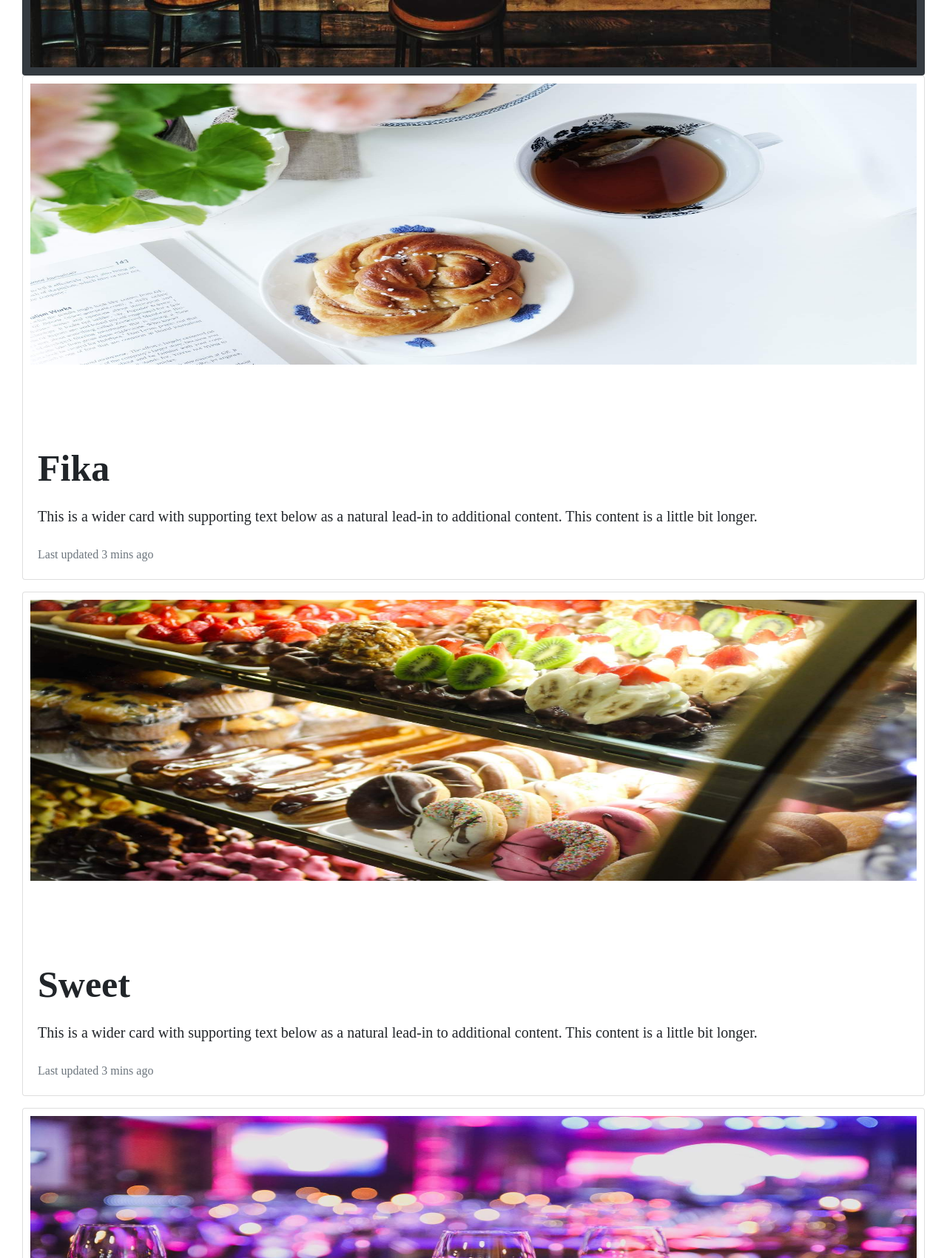
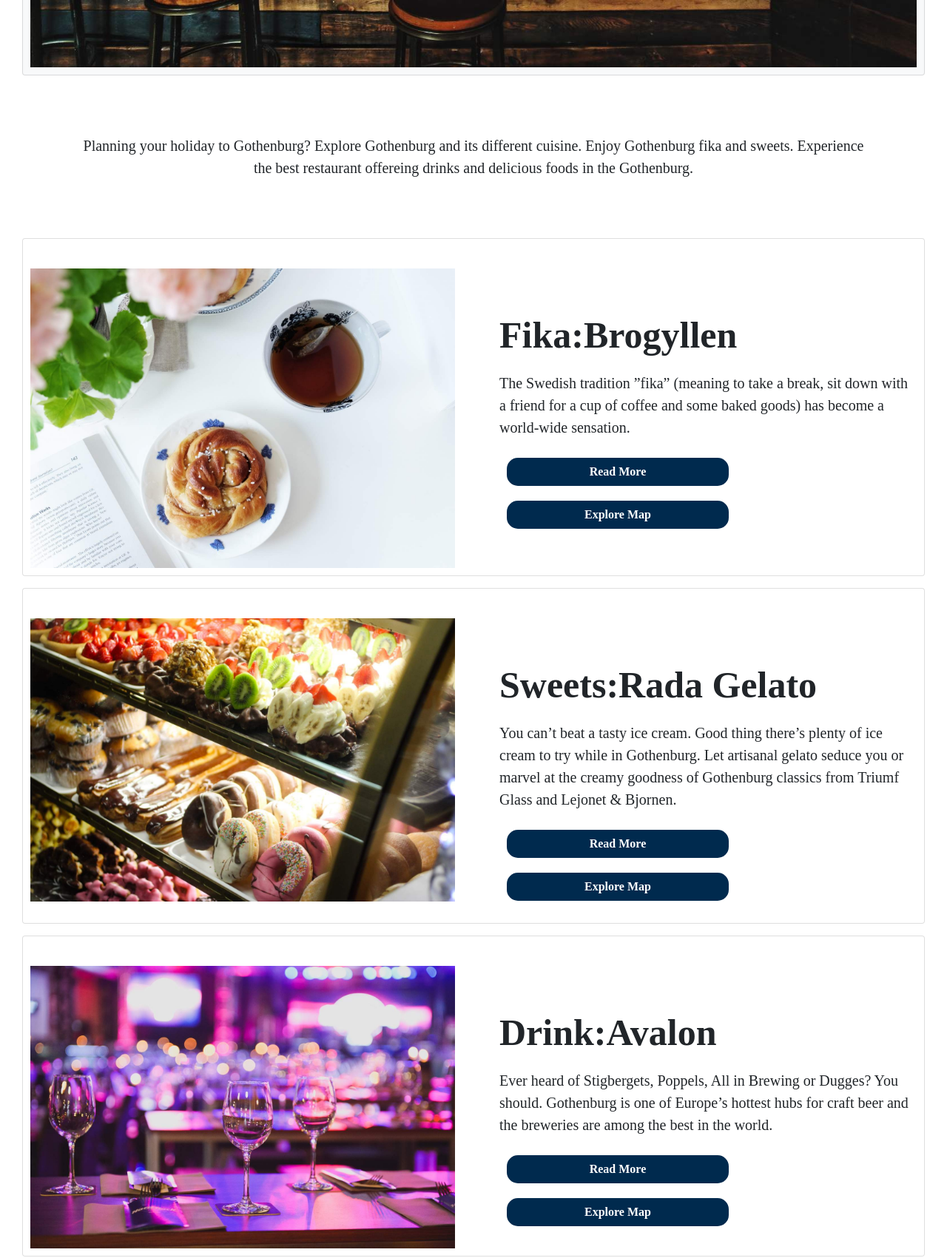
Before and after one commit to RubySrivastava/ms2-exploregothenburg, a plain HTML site: page restaurant.html in a window 1280 px wide. Shown: the part 720-2421 px from the top of the page at 74% size. Drawn offline with nearby package versions, Linux system fonts and the light colour scheme.

Commit message:
update the card content

```diff
--- a/assets/css/style.css
+++ b/assets/css/style.css
@@ -145,10 +145,30 @@ body {
 #myBtn:hover {
   background-color: #555; /* Add a dark-grey background on hover */
 }
-
-
 /*End About Gothenburg Page*/
 
+/*Attraction Page*/
+.page-header {
+    background-color: #002a4e;
+    color: white;
+    font-size: 20px;
+    font-family: "Expo";
+    width: 800px;
+    padding-top: 80px;
+    margin:30px;
+}
+/* End Attraction Page*/
+
+/*Restaurant Page*/
+.food-guide {
+    align-items: center;
+    text-align: center;
+    font-family: "Expo";
+    font-size: 20px;
+    padding: 50px;
+    margin: 30px;
+}
+/*End Restaurant Page*/
 /*Explore Map*/
 div#map {min-height: 360px;}
 /*End explore map*/
--- a/restaurant.html
+++ b/restaurant.html
@@ -32,22 +32,16 @@
     <link rel="stylesheet" href="assets/css/style.css" />
     <title>Explore Gothenburg</title>
 </head>
+
 <body>
     <!--Header-->
     <header>
         <div class="container-fluid">
             <nav class="navbar navbar-dark navbar-expand-sm fixed-top">
-				<a href="index.html"
-					class="navbar-brand">Explore Gothenburg</a>
-				<button
-            class="navbar-toggler ml-auto"
-            type="button"
-            data-toggle="collapse"
-            data-target="#navbarNavDropdown"
-            aria-controls="navbarNavDropdown"
-            aria-expanded="false"
-            aria-label="Toggle navigation"
-          >
+                <a href="index.html" class="navbar-brand">Explore Gothenburg</a>
+                <button class="navbar-toggler ml-auto" type="button" data-toggle="collapse"
+                    data-target="#navbarNavDropdown" aria-controls="navbarNavDropdown" aria-expanded="false"
+                    aria-label="Toggle navigation">
                     <span class="navbar-toggler-icon"></span>
                 </button>
                 <div class="collapse navbar-collapse" id="navbarNavDropdown">
@@ -58,7 +52,6 @@
                         <li class="nav-item">
                             <a class="nav-link" href="attraction.html">Attraction</a>
                         </li>
-
                         <li class="nav-item">
                             <a class="nav-link " href="restaurant.html">Eat & Drink</a>
                         </li>
@@ -74,65 +67,113 @@
         </div>
     </header>
     <!--header-->
+
+    <!--Section-->
     <section>
-
         <div class="page-content container-fluid container-wrapper">
             <div class="container-fluid features-container content-container ">
-                <div class="card bg-dark text-white d-none d-sm-block">
-				<img
-          class="card-img overlay-card img-fluid"
-          src="assets/image/restaurant.jpg"
-          alt="Card image"
-        />
+                <div class="card bg-light text-white d-none d-sm-block">
+                    <img class="card-img overlay-card img-fluid" src="assets/image/restaurant.jpg" alt="Card image" />
                     <div class="card-img-overlay">
                         <h5 class="card-title">Foodie Guide</h5>
-
+                    </div>
+                </div>
+                <div>
+                    <p class="food-guide">Planning your holiday to Gothenburg? Explore Gothenburg and its different
+                        cuisine.
+                        Enjoy Gothenburg fika and sweets.
+                        Experience the best restaurant offereing drinks and delicious foods in the Gothenburg.
+                    </p>
+                </div>
+                <div class="card mb-3">
+                    <div class="row g-0">
+                        <div class="col-md-6">
+                            <img class="card-img img-fluid" src="assets/image/fika.jpg" alt="fika">
+                        </div>
+                        <div class="col-md-6">
+                            <div class="card-body">
+                                <h5 class="card-title">Fika:Brogyllen</h5>
+                                <p class="card-text">The Swedish tradition ”fika” (meaning to take a break, sit down
+                                    with a friend for a cup of coffee and some baked goods)
+                                    has become a world-wide sensation. </p>
+                                <button class="btn btn--cta btn-blue center-block" type="button"><a target="_blank"
+                                        rel="noopener" href="https://www.goteborg.com/">Read More</a></button><br>
+                                <button class="btn btn--cta btn-blue center-block" type="button"><a target="_blank"
+                                        rel="noopener" href="map.html">Explore Map</a></button><br>
+                            </div>
+                        </div>
                     </div>
                 </div>
                 <div class="card mb-3">
-  <img src="assets/image/fika.jpg" class="card-img-top" alt="fika">
+                    <div class="row g-0">
+                        <div class="col-md-6">
+                            <img class="card-img img-fluid" src="assets/image/sweet.jpg" alt="sweets">
+                        </div>
+                        <div class="col-md-6">
                             <div class="card-body">
-    <h5 class="card-title">Fika</h5>
-    <p class="card-text">This is a wider card with supporting text below as a natural lead-in to additional content. This content is a little bit longer.</p>
-    <p class="card-text"><small class="text-muted">Last updated 3 mins ago</small></p>
+                                <h5 class="card-title">Sweets:Rada Gelato</h5>
+                                <p class="card-text">You can’t beat a tasty ice cream. Good thing there’s plenty of ice
+                                    cream to try while in Gothenburg.
+                                    Let artisanal gelato seduce you or marvel at the creamy goodness of Gothenburg
+                                    classics from Triumf Glass and Lejonet & Bjornen.</p>
+                                <button class="btn btn--cta btn-blue center-block" type="button"><a target="_blank"
+                                        rel="noopener" href="https://www.goteborg.com/">Read More</a></button><br>
+                                <button class="btn btn--cta btn-blue center-block" type="button"><a target="_blank"
+                                        rel="noopener" href="map.html">Explore Map</a></button><br>
+                            </div>
+                        </div>
                     </div>
                 </div>
                 <div class="card mb-3">
-  <img src="assets/image/sweet.jpg" class="card-img-top" alt="sweets">
+                    <div class="row g-0">
+                        <div class="col-md-6">
+                            <img class="card-img img-fluid" src="assets/image/drink1.jpg" alt="drink">
+                        </div>
+                        <div class="col-md-6">
                             <div class="card-body">
-    <h5 class="card-title">Sweet</h5>
-    <p class="card-text">This is a wider card with supporting text below as a natural lead-in to additional content. This content is a little bit longer.</p>
-    <p class="card-text"><small class="text-muted">Last updated 3 mins ago</small></p>
+                                <h5 class="card-title">Drink:Avalon</h5>
+                                <p class="card-text">Ever heard of Stigbergets, Poppels, All in Brewing or Dugges? You
+                                    should.
+                                    Gothenburg is one of Europe’s hottest hubs for craft beer and the breweries are
+                                    among the best in the world.</p>
+                                <button class="btn btn--cta btn-blue center-block" type="button"><a target="_blank"
+                                        rel="noopener" href="https://www.goteborg.com/">Read More</a></button><br>
+                                <button class="btn btn--cta btn-blue center-block" type="button"><a target="_blank"
+                                        rel="noopener" href="map.html">Explore Map</a></button><br>
+                            </div>
+                        </div>
                     </div>
                 </div>
                 <div class="card mb-3">
-  <img src="assets/image/drink1.jpg" class="card-img-top" alt="drink">
+                    <div class="row g-0">
+                        <div class="col-md-6">
+                            <img class="card-img img-fluid" src="assets/image/food1.jpg" alt="food">
+                        </div>
+                        <div class="col-md-6">
                             <div class="card-body">
-    <h5 class="card-title">Drinks</h5>
-    <p class="card-text">This is a wider card with supporting text below as a natural lead-in to additional content. This content is a little bit longer.</p>
-    <p class="card-text"><small class="text-muted">Last updated 3 mins ago</small></p>
+                                <h5 class="card-title">Food:Gothia Towers</h5>
+                                <p class="card-text">Fish and shellfish out of this world, innovative kitchens, hip food
+                                    trucks and Michelin-starred restaurants that use the finest locally grown produce.
+                                    No wonder food lovers feel right at home in Gothenburg.</p>
+                                <button class="btn btn--cta btn-blue center-block" type="button"><a target="_blank"
+                                        rel="noopener" href="https://www.goteborg.com/">Read More</a></button><br>
+                                <button class="btn btn--cta btn-blue center-block" type="button"><a target="_blank"
+                                        rel="noopener" href="map.html">Explore Map</a></button><br>
                             </div>
                         </div>
-<div class="card mb-3">
-  <img src="assets/image/food1.jpg" class="card-img-top" alt="foods">
-  <div class="card-body">
-    <h5 class="card-title">Foods</h5>
-    <p class="card-text">This is a wider card with supporting text below as a natural lead-in to additional content. This content is a little bit longer.</p>
-    <p class="card-text"><small class="text-muted">Last updated 3 mins ago</small></p>
                     </div>
                 </div>
-
             </div>
-
         </div>
     </section>
+    <!--Section-->
+
     <!--Footer-->
     <footer class="footer mt-auto py-3 container-fluid">
         <div id="footer-details" class="row">
             <div class="col-sm-6">
-
-				<h5 class="uppercase general-sub">copyright<i class="fa fa-copyright list-inline-item" aria-hidden="true"></i>2020</h5>
-
+                <h5 class="uppercase general-sub">copyright<i class="fa fa-copyright list-inline-item"
+                        aria-hidden="true"></i>2020</h5>
             </div>
             <div class="col-sm-6">
 
@@ -149,7 +190,6 @@
                             <span class="sr-only">Twitter</span>
                         </a>
                     </li>
-
                     <li class="list-inline-item">
                         <a target="_blank" rel="noopener" href="https://www.instagram.com">
                             <i class="fa fa-instagram" aria-hidden="true"></i>
@@ -166,8 +206,6 @@
             </div>
         </div>
     </footer>
-
-
     <!--footer-->
 </body>
 
```
Lines whose indentation alone changed are shown as unchanged.
